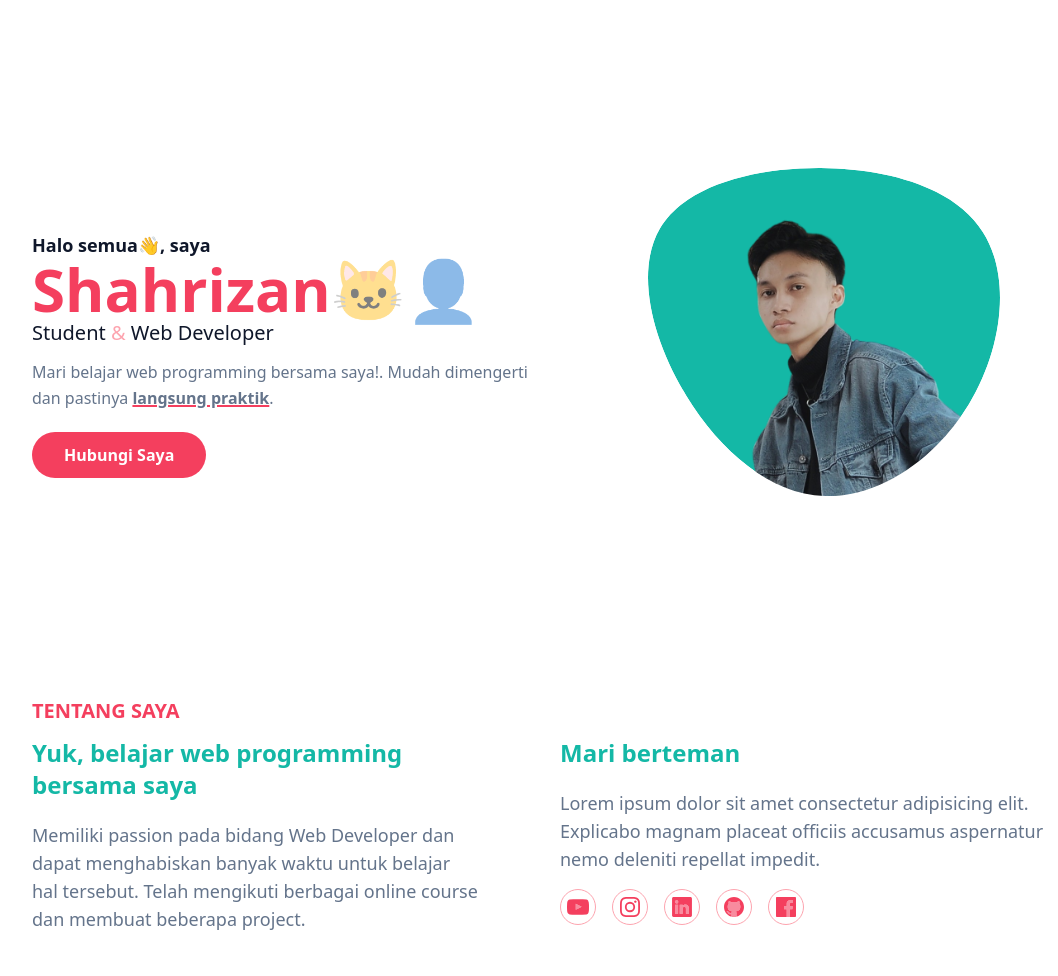
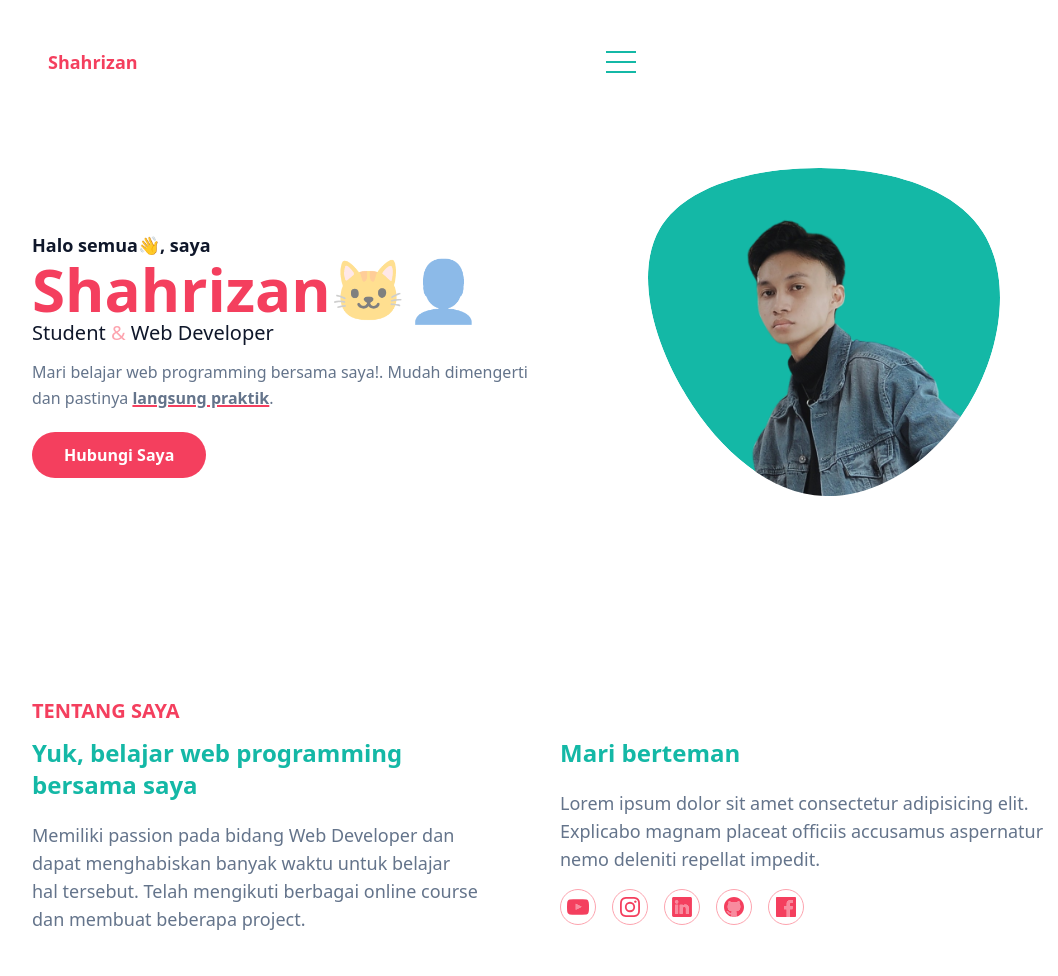
Before and after one commit to shrizaan/learn-tailwindcss, a website: page index.html in a window 1280 px wide. Shown: the whole page, without its empty margins (80-1138 px from the left). Drawn offline with nearby package versions, Linux system fonts and the light colour scheme.

Commit message:
setting new folders

```diff
--- a/index.html
+++ b/index.html
@@ -4,15 +4,36 @@
     <meta charset="UTF-8" />
     <meta http-equiv="X-UA-Compatible" content="IE=edge" />
     <meta name="viewport" content="width=device-width, initial-scale=1.0" />
-    <link rel="stylesheet" href="src/output.css" />
+    <link rel="stylesheet" href="dist/css/output.css" />
     <!-- Unicon Iconsscout -->
     <script src="https://unicons.iconscout.com/release/v4.0.0/script/monochrome/bundle.js"></script>
     <title>Belajar TailwindCSS</title>
   </head>
   <body>
+    <!-- Header Section Start -->
+    <header class="bg-transparet absolute top-0 left-0 right-0 w-full flex items-center z-50">
+      <div class="container-default">
+        <div class="flex items-center justify-between relative">
+          <div class="px-4">
+            <a href="#home" class="font-bold text-lg text-primary hover:text-secondary block py-6">Shahrizan</a>
+          </div>
+          <div class="flex items-center px-4">
+            <button id="hamburger" name="humberger" role="listbox" type="button" class="block absoulte right-4">
+              <span class="w-[30px] h-[2px] my-2 block bg-secondary"></span>
+              <span class="w-[30px] h-[2px] my-2 block bg-secondary"></span>
+              <span class="w-[30px] h-[2px] my-2 block bg-secondary"></span>
+            </button>
+          </div>
+          <div></div>
+        </div>
+      </div>
+    </header>
+    <!-- Header Section End -->
+
+
     <!-- Hero Section Start -->
     <section id="home" class="pt-36">
-      <div class="container px-8 lg:px-28 lg:mt-6">
+      <div class="container-default">
         <div class="flex flex-wrap md:flex-nowrap">
           <div class="w-full self-center  lg:w-1/2 order-2 md:order-1">
             <h1 class="text-base font-semibold text-dark md:text-lg leading-5">
@@ -242,5 +263,7 @@
       </div>
     </section>
     <!-- About Section End -->
+
+    <script src="dist/js/script.js"></script>
   </body>
 </html>
--- a/package.json
+++ b/package.json
@@ -4,7 +4,7 @@
   "description": "",
   "main": "index.js",
   "scripts": {
-    "tw": "npx tailwindcss -i ./src/input.css -o ./src/output.css --watch"
+    "tw": "npx tailwindcss -i ./src/css/input.css -o ./dist/css/output.css --watch"
   },
   "repository": {
     "type": "git",
--- a/src/input.css
+++ b/src/css/input.css
@@ -3,7 +3,7 @@
 @tailwind utilities;
 
 @layer  {
-  .container-padding {
-    @apply mx-72;
+  .container-default {
+    @apply container px-8 lg:px-28 lg:mt-6;
   }
 }
--- a/tailwind.config.js
+++ b/tailwind.config.js
@@ -5,8 +5,6 @@ module.exports = {
     container: {
       center: true,
       padding: "1rem",
-      "margin-left": "7rem",
-      "margin-right": "7rem",
     },
     extend: {
       colors: {
```
Also changed, not shown: dist/css/output.css.
